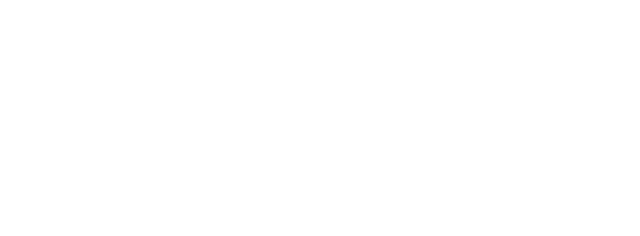
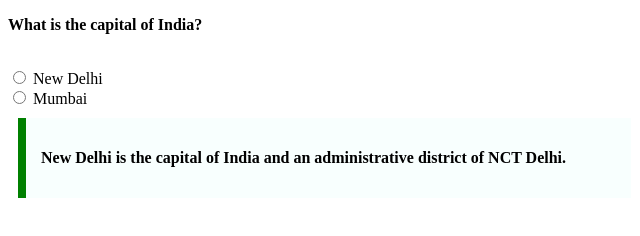
Before and after one commit to acciojob/trivia-AbhiSOULJeet, a website: page main.html in a window 1280 px wide. Shown: the whole page, without its empty margins (0-640 px from the left). Drawn offline with Linux system fonts and the light colour scheme.

Commit message:
created a submission

```diff
--- a/main.html
+++ b/main.html
@@ -10,6 +10,21 @@
 	<!-- the entire body must be written by student -->
     <script type="text/javascript" src="./script.js">
 </script>
+	<div>
+
+	<p style="font-weight:bold;"> What is the capital of India?</p>
+		<br>
+		<input type="radio" id="option1" name="quiz" value="New Delhi">
+		<label for="option1"> New Delhi</label>
+
+		<br>
+
+		<input type="radio" id="option2" name="quiz" value="Mumbai">
+		<label for="option2"> Mumbai</label>
+		<div id="trivia">
+			<p>New Delhi is the capital of India and an administrative district of NCT Delhi.</p>
+		</div>
+	</div>
 
 </body>
 
--- a/styles.css
+++ b/styles.css
@@ -1,2 +1,9 @@
-
+#trivia{
+max-width: 575px;
+margin: 10px;
+padding: 15px;
+border-left: 8px solid green;
+background-color: #f8fffe;
+font-weight: bold;
+}
 /* Your CSS Code here. */
```
